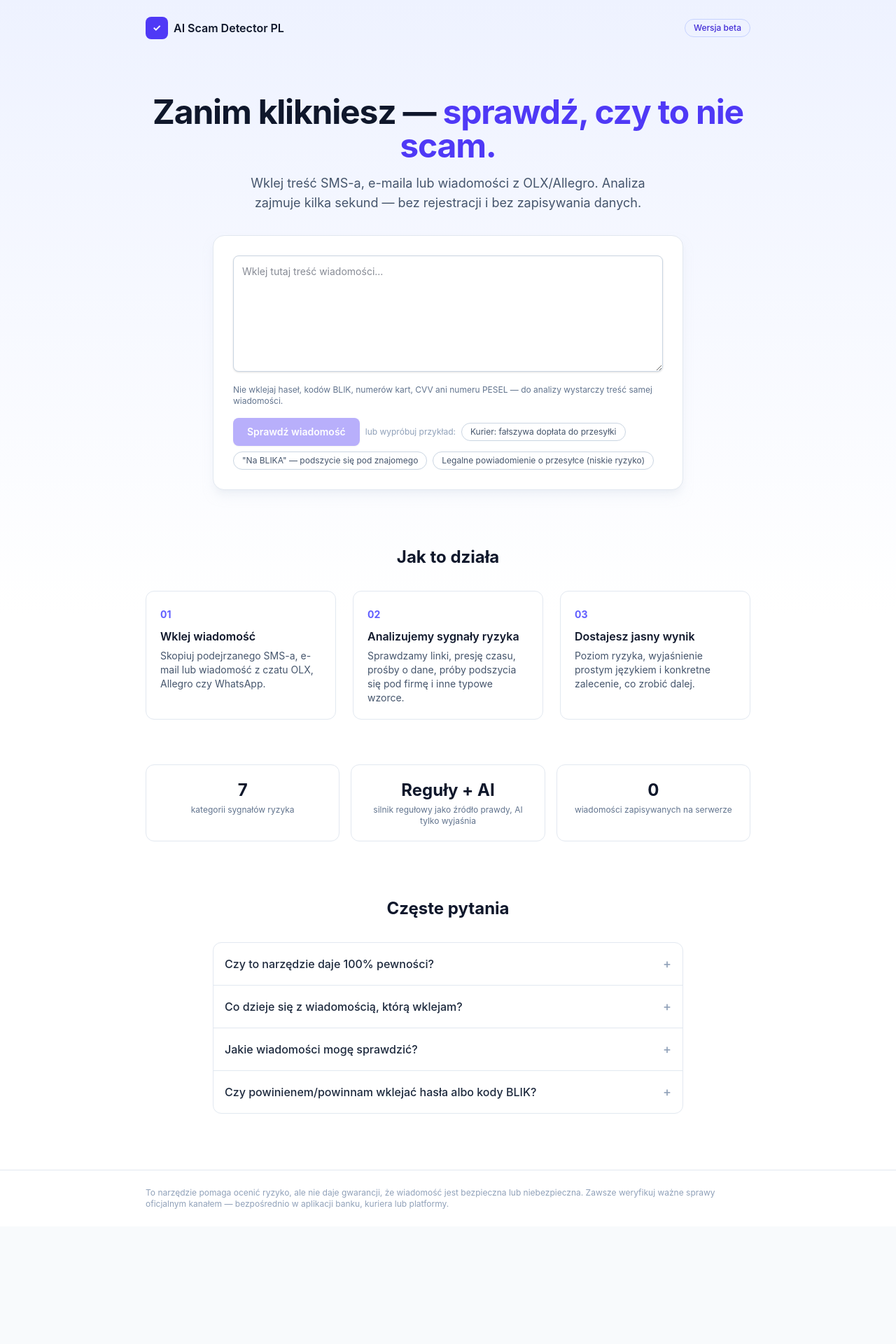
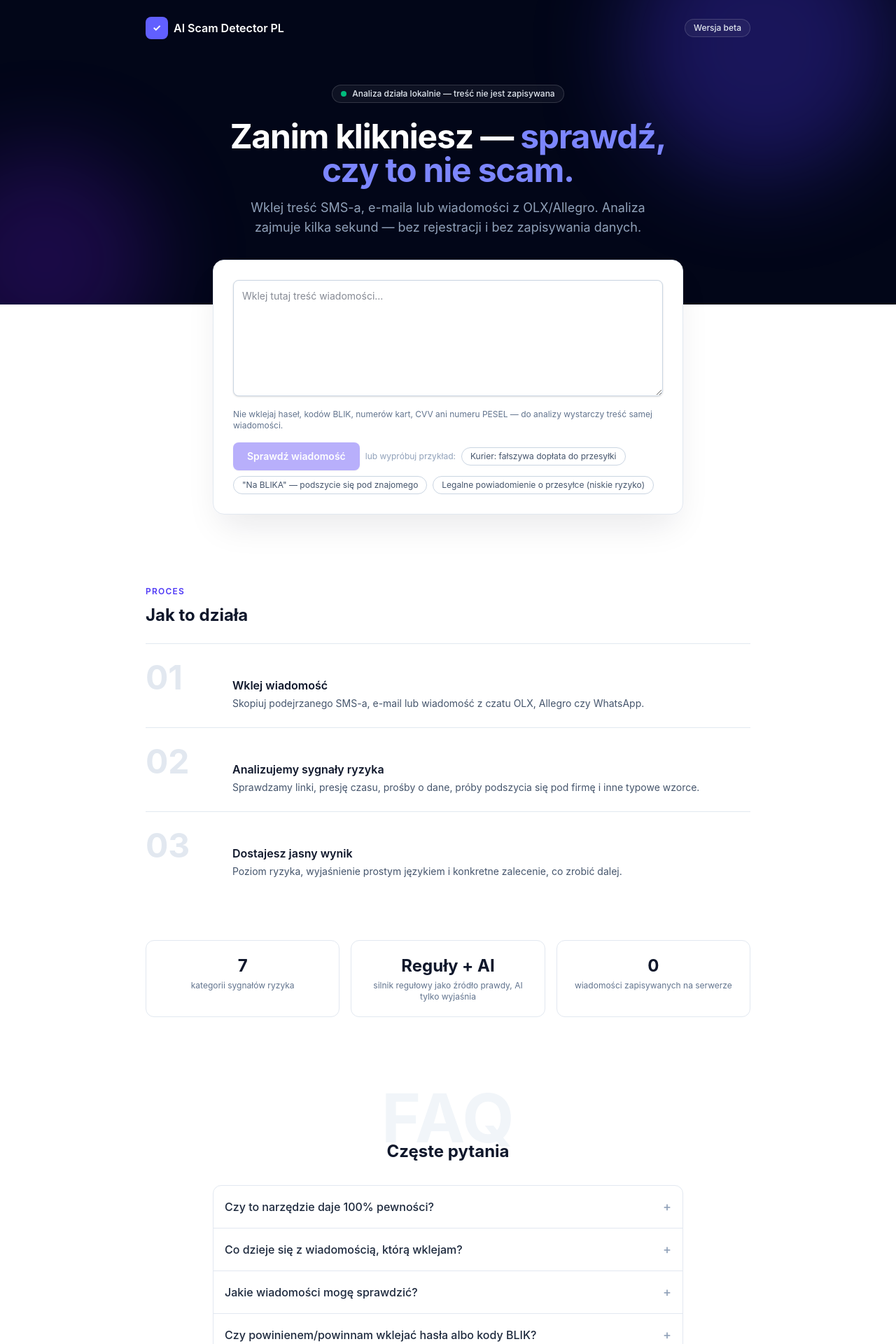
Before and after one commit to hubekro193/ai-scam-detector-pl, a Next.js app: page / in a window 1280 px wide. Shown: the top 1920 px of the page at 70% size. Before the commit the page ends 1752 px from the top, so only its background shows below. Built offline with nearby package versions, Linux system fonts and the light colour scheme.

Commit message:
Restyle hero/FAQ toward Flying Bisons dark editorial look; fix FAQ watermark overlap

```diff
--- a/app/globals.css
+++ b/app/globals.css
@@ -3,3 +3,9 @@
 body {
   background-color: #f8fafc;
 }
+
+/* Subtle dot-grid, inspired by the soft background texture on scamdetector.pl's hero. */
+.dot-grid-bg {
+  background-image: radial-gradient(circle, #c7d2fe 1px, transparent 1px);
+  background-size: 24px 24px;
+}
--- a/app/page.tsx
+++ b/app/page.tsx
@@ -100,34 +100,53 @@ export default function HomePage() {
   const styles = result ? RISK_STYLES[result.riskLevel] : null;
 
   return (
-    <div className="bg-gradient-to-b from-indigo-50 via-white to-white">
-      {/* Header */}
-      <header className="mx-auto flex max-w-4xl items-center justify-between px-4 py-6">
+    <div className="bg-white">
+      {/* Dark canvas: header + hero share one seamless block, echoing an editorial agency feel */}
+      <div className="relative overflow-hidden bg-slate-950">
+        {/* Glow blobs standing in for a photographic hero image */}
+        <div
+          aria-hidden
+          className="pointer-events-none absolute -top-32 right-0 h-96 w-96 rounded-full bg-indigo-600/30 blur-3xl"
+        />
+        <div
+          aria-hidden
+          className="pointer-events-none absolute -bottom-24 -left-24 h-80 w-80 rounded-full bg-violet-600/20 blur-3xl"
+        />
+
+        <header className="relative mx-auto flex max-w-4xl items-center justify-between px-4 py-6">
           <div className="flex items-center gap-2">
-          <span className="flex h-8 w-8 items-center justify-center rounded-lg bg-indigo-600 text-sm font-bold text-white">
+            <span className="flex h-8 w-8 items-center justify-center rounded-lg bg-indigo-500 text-sm font-bold text-white">
               ✓
             </span>
-          <span className="font-semibold text-slate-900">AI Scam Detector PL</span>
+            <span className="font-semibold text-white">AI Scam Detector PL</span>
           </div>
-        <span className="rounded-full border border-indigo-200 bg-indigo-50 px-3 py-1 text-xs font-medium text-indigo-700">
+          <span className="rounded-full border border-white/15 bg-white/5 px-3 py-1 text-xs font-medium text-slate-200">
             Wersja beta
           </span>
         </header>
 
-      <main className="mx-auto max-w-4xl px-4 pb-20">
-        {/* Hero */}
-        <section className="pt-8 text-center sm:pt-14">
-          <h1 className="text-3xl font-bold tracking-tight text-slate-900 sm:text-5xl">
-            Zanim klikniesz — <span className="text-indigo-600">sprawdź, czy to nie scam.</span>
+        <section className="relative mx-auto max-w-4xl px-4 pb-24 pt-6 text-center sm:pt-10">
+          <span className="inline-flex items-center gap-2 rounded-full border border-white/15 bg-white/5 px-3 py-1 text-xs font-medium text-slate-200">
+            <span className="relative flex h-2 w-2">
+              <span className="absolute inline-flex h-full w-full animate-ping rounded-full bg-emerald-400 opacity-75" />
+              <span className="relative inline-flex h-2 w-2 rounded-full bg-emerald-500" />
+            </span>
+            Analiza działa lokalnie — treść nie jest zapisywana
+          </span>
+
+          <h1 className="mx-auto mt-6 max-w-2xl text-3xl font-bold tracking-tight text-white sm:text-5xl">
+            Zanim klikniesz — <span className="text-indigo-400">sprawdź, czy to nie scam.</span>
           </h1>
-          <p className="mx-auto mt-4 max-w-xl text-base text-slate-600 sm:text-lg">
+          <p className="mx-auto mt-4 max-w-xl text-base text-slate-400 sm:text-lg">
             Wklej treść SMS-a, e-maila lub wiadomości z OLX/Allegro. Analiza zajmuje kilka sekund —
             bez rejestracji i bez zapisywania danych.
           </p>
         </section>
+      </div>
 
-        {/* Check form card */}
-        <section className="mx-auto mt-8 max-w-2xl rounded-2xl border border-slate-200 bg-white p-5 shadow-lg shadow-slate-200/50 sm:p-7">
+      <main className="mx-auto max-w-4xl px-4 pb-20">
+        {/* Check form: floats up out of the dark hero onto the white canvas */}
+        <section className="relative z-10 mx-auto -mt-16 max-w-2xl rounded-2xl border border-slate-200 bg-white p-5 shadow-2xl shadow-slate-900/10 sm:p-7">
           <form onSubmit={handleSubmit} className="space-y-3">
             <textarea
               value={message}
@@ -248,15 +267,24 @@ export default function HomePage() {
           )}
         </section>
 
-        {/* How it works */}
-        <section className="mt-20">
-          <h2 className="text-center text-2xl font-bold text-slate-900">Jak to działa</h2>
-          <div className="mt-8 grid gap-6 sm:grid-cols-3">
+        {/* How it works: editorial stepped list, oversized ghost numbers */}
+        <section className="mt-24">
+          <span className="text-xs font-semibold uppercase tracking-widest text-indigo-600">
+            Proces
+          </span>
+          <h2 className="mt-2 text-2xl font-bold text-slate-900">Jak to działa</h2>
+
+          <div className="mt-6 divide-y divide-slate-200 border-t border-slate-200">
             {HOW_IT_WORKS.map((step) => (
-              <div key={step.step} className="rounded-xl border border-slate-200 bg-white p-5">
-                <span className="text-sm font-bold text-indigo-500">{step.step}</span>
-                <h3 className="mt-2 font-semibold text-slate-900">{step.title}</h3>
-                <p className="mt-1.5 text-sm text-slate-600">{step.text}</p>
+              <div
+                key={step.step}
+                className="grid grid-cols-[auto_1fr] items-baseline gap-x-6 gap-y-1 py-6 sm:grid-cols-[100px_1fr]"
+              >
+                <span className="text-4xl font-bold text-slate-200 sm:text-5xl">{step.step}</span>
+                <div>
+                  <h3 className="font-semibold text-slate-900">{step.title}</h3>
+                  <p className="mt-1 text-sm text-slate-600">{step.text}</p>
+                </div>
               </div>
             ))}
           </div>
@@ -276,16 +304,24 @@ export default function HomePage() {
         </section>
 
         {/* FAQ */}
-        <section className="mt-20">
-          <h2 className="text-center text-2xl font-bold text-slate-900">Częste pytania</h2>
-          <div className="mx-auto mt-8 max-w-2xl">
+        <section className="relative mt-24 pt-14 sm:pt-20">
+          <span
+            aria-hidden
+            className="pointer-events-none absolute top-0 left-1/2 -translate-x-1/2 select-none whitespace-nowrap text-6xl font-bold text-slate-100 sm:text-8xl"
+          >
+            FAQ
+          </span>
+          <div className="relative text-center">
+            <h2 className="text-2xl font-bold text-slate-900">Częste pytania</h2>
+          </div>
+          <div className="relative mx-auto mt-8 max-w-2xl">
             <Faq />
           </div>
         </section>
       </main>
 
-      <footer className="border-t border-slate-200 bg-white">
-        <div className="mx-auto max-w-4xl px-4 py-6 text-xs text-slate-400">
+      <footer className="bg-slate-950">
+        <div className="mx-auto max-w-4xl px-4 py-8 text-xs text-slate-400">
           To narzędzie pomaga ocenić ryzyko, ale nie daje gwarancji, że wiadomość jest bezpieczna
           lub niebezpieczna. Zawsze weryfikuj ważne sprawy oficjalnym kanałem — bezpośrednio w
           aplikacji banku, kuriera lub platformy.
```
Also changed, not shown: 1 other file (tests, documents, lock files or other folders). Lines whose indentation alone changed are shown as unchanged.
